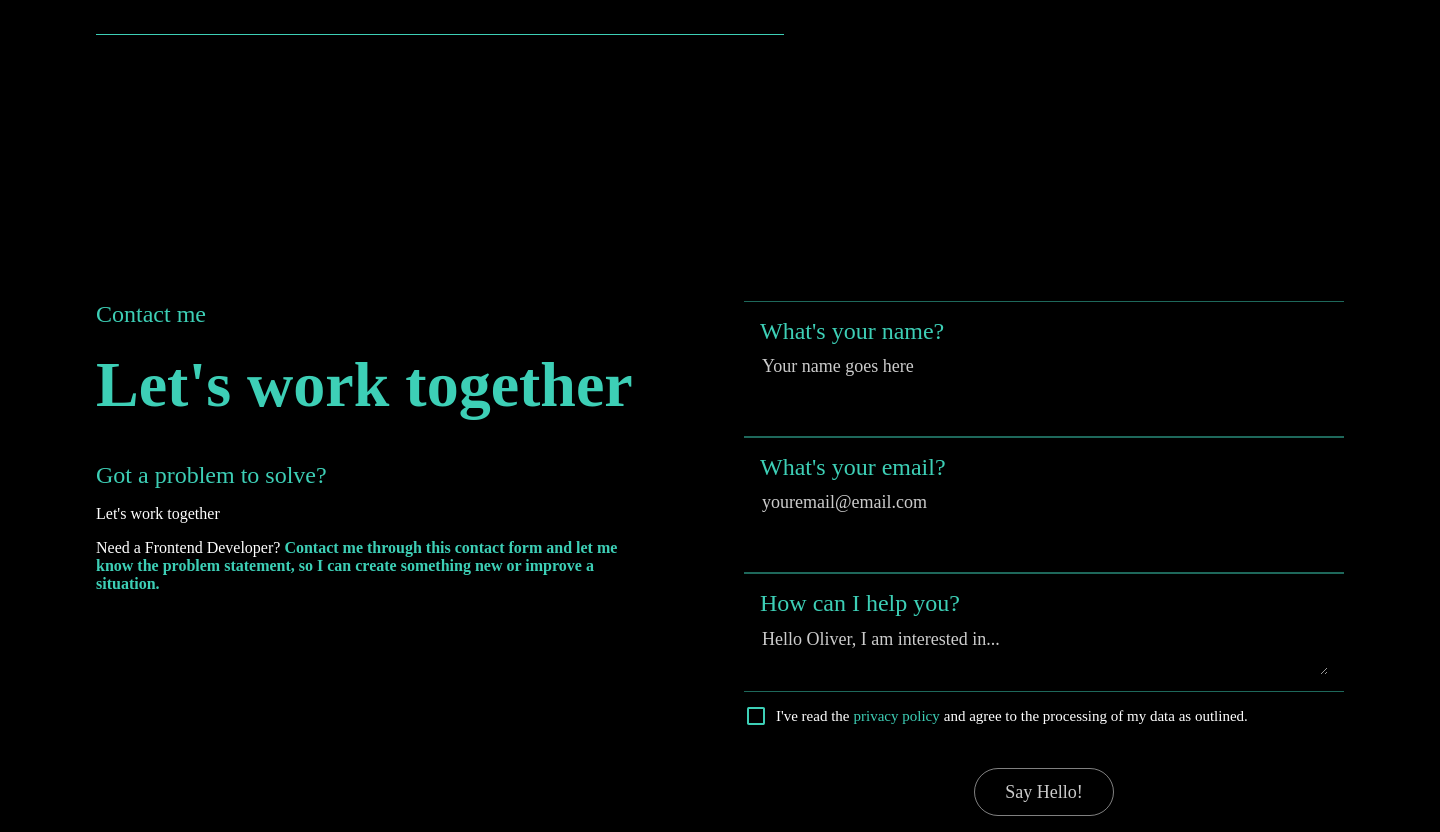
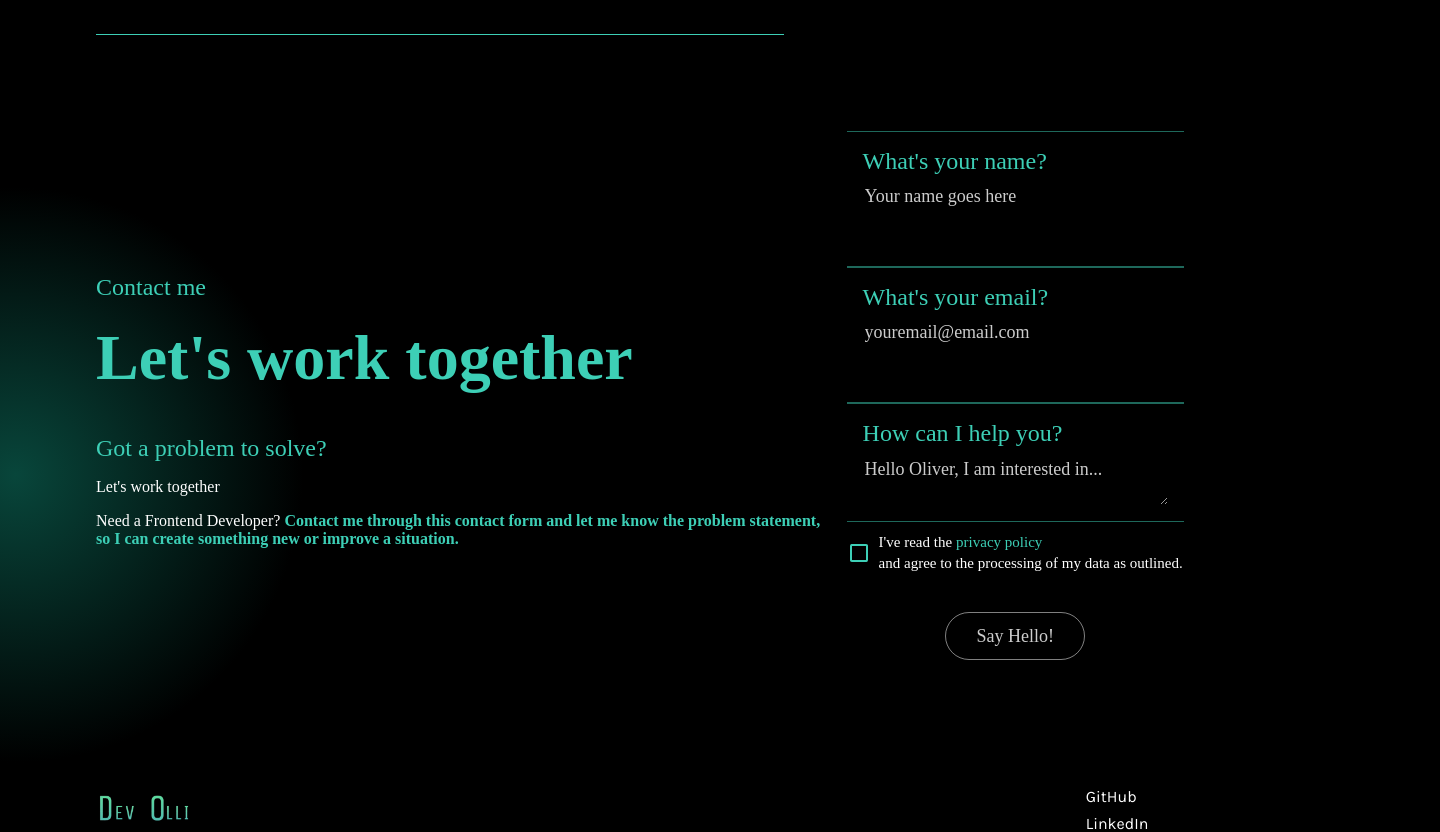
Before and after one commit to OliverJohn-git/portfolio, an Angular app: page / in a window 1280 px wide. Shown: the part 2780-3612 px from the top of the page, 1440 px wide, since content can reach past the window. Built offline with nearby package versions, Linux system fonts and the light colour scheme.

Commit message:
contact sass

```diff
--- a/src/app/main-page/contact-me/contact-me.component.sass
+++ b/src/app/main-page/contact-me/contact-me.component.sass
@@ -1,28 +1,26 @@
 @use './../../shared' as *
+section
+  .contact-wrapper
+    background: black
+    padding: 0px var(--outer_padding) 96px
+    display: flex
+    flex-direction: column
+    background: radial-gradient(22.43% 43.85% at 1.22% 52.45%, rgba(8, 70, 59) 0%, #000000 100%)
+    gap: 40px
+    max-width: 1440px
+    justify-self: center
+    @media screen and ( min-width: 1024px )
+        gap: 20px
+        flex-direction: row
+        align-items: center
 
-section
-  width: 1440px
-  height: 900px
-  display: flex
-  justify-content: center
-  align-items: center
-
-  .contact-wrapper
-    width: 1248px
-    height: 560px
-    display: flex
-    justify-content: space-between
 
     .left-wrapper
-      width: 560px
-      height: auto
       display: flex
       flex-direction: column
       gap: 40px
 
       .title-container
-        width: 560px
-        height: auto
         display: flex
         flex-direction: column
         justify-content: space-between
@@ -40,8 +38,6 @@ section
           font-weight: bold
 
       .got-a-problem-container
-        width: 560px
-        height: auto
         display: flex
         flex-direction: column
         justify-content: space-between
@@ -71,20 +67,21 @@ section
             font-family: "Karla-Regular"
 
     .right-wrapper
-      width: 600px
       height: 560px
+      gap: 40px
       display: flex
       justify-content: center
       align-items: center
       // background-color: #fff;
 
+
       .contact-form-container
         > form
           display: flex
           flex-direction: column
-          width: 600px
           height: 560px
           gap: 12px
+
 
           .contact-form-top-wrapper
             width: 100%
@@ -129,7 +126,7 @@ section
                   color: #FFFFFFCC
 
               .how-can-i-help-input
-                min-width: 568px
+                min-width: 200px
                 max-width: 568px
                 min-height: 48px
                 max-height: 200px
```
